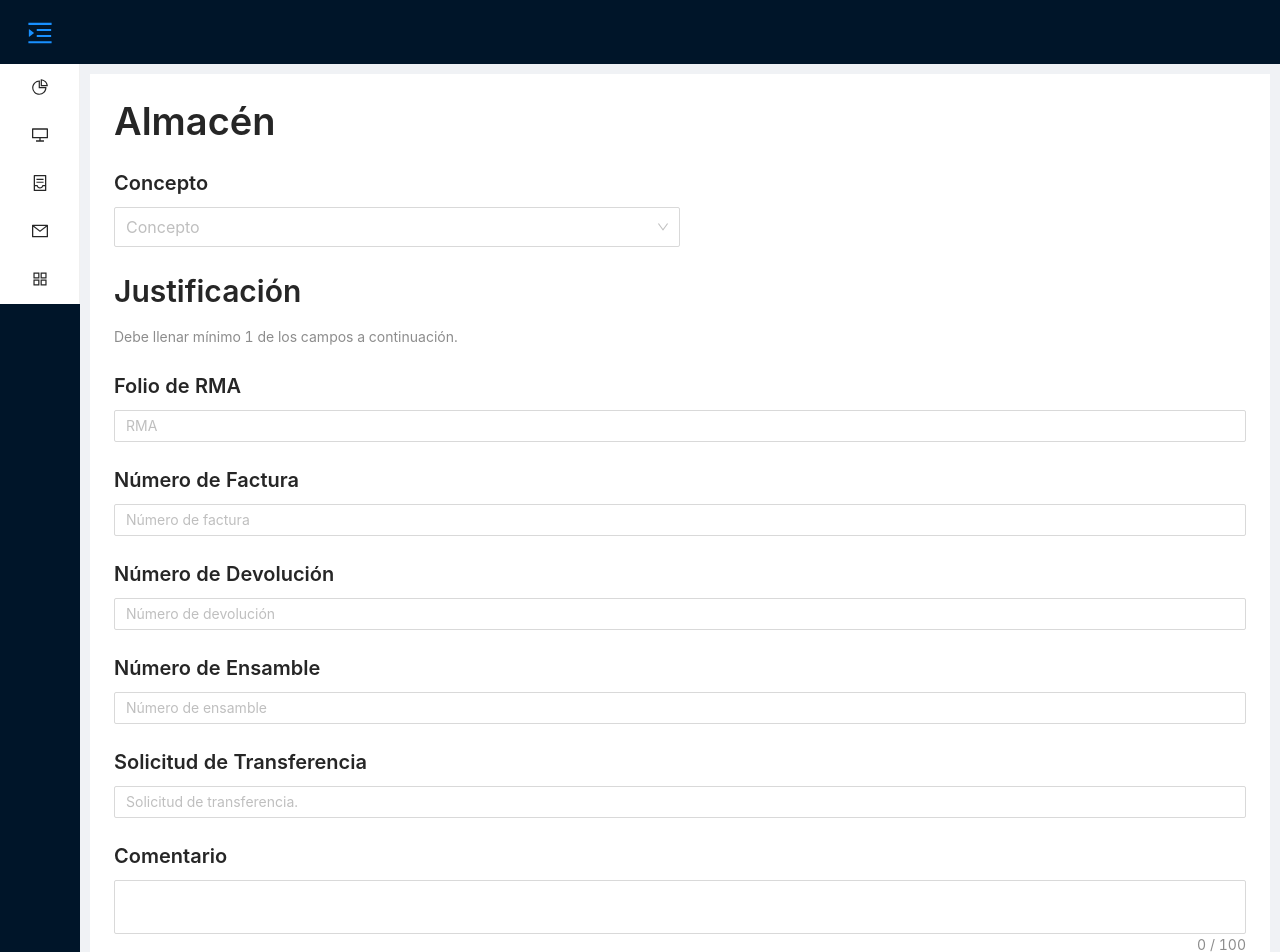
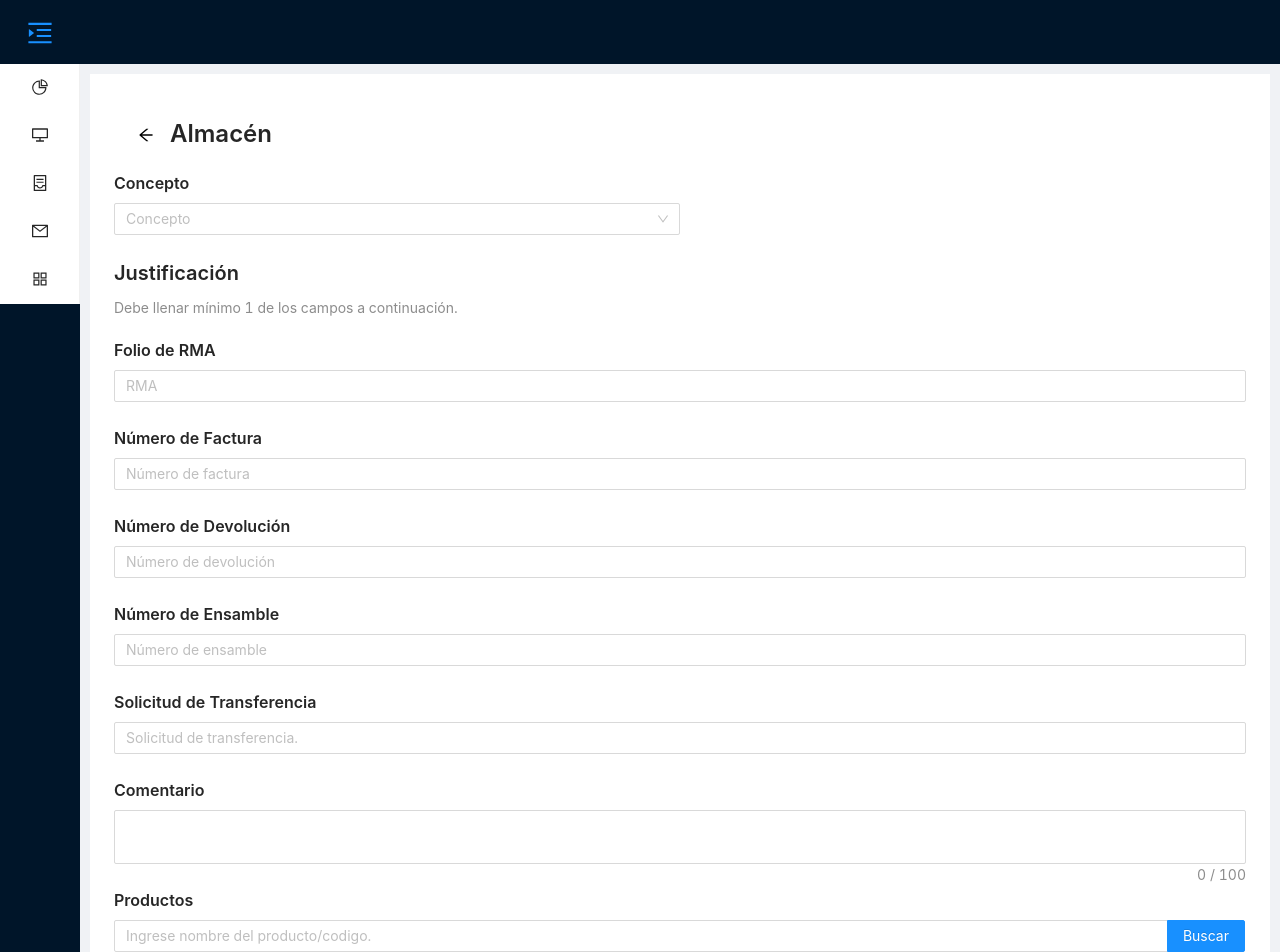
Before and after one commit to Kernel-System/kernel-system-app, a React (Create React App) app: page /almacen/nuevo in a window 1280 px wide. Shown: the top 952 px of the page. Built offline with nearby package versions, Linux system fonts and the light colour scheme.

Commit message:
refactor(NuevoMovimiento): adaptar formato de page NuevoMovimiento

```diff
--- a/src/pages/almacen/NuevoMovimiento/index.js
+++ b/src/pages/almacen/NuevoMovimiento/index.js
@@ -1,6 +1,8 @@
 import { Input, Button, Typography, Form, Select, message } from 'antd';
 import InputForm from 'components/shared/InputForm';
 import AlmacenTable from 'components/table/NuevoAlmacenTable';
+import HeadingBack from 'components/UI/HeadingBack';
+
 const { Search } = Input;
 const { Option } = Select;
 const { Title, Text } = Typography;
@@ -55,8 +57,8 @@ const index = () => {
         onFinish={onFinish}
         onFinishFailed={onFinishFailed}
       >
-        <Title>Almacén</Title>
-        <Title level={4}>Concepto</Title>
+        <HeadingBack title='Almacén' />
+        <Title level={5}>Concepto</Title>
         <Form.Item
           key='concepto'
           name='concepto'
@@ -72,7 +74,6 @@ const index = () => {
             style={{ width: '50%' }}
             placeholder='Concepto'
             optionFilterProp='children'
-            size='large'
             onChange={(value) => {
               handleChange(value);
             }}
@@ -89,47 +90,47 @@ const index = () => {
             <Option value='2'>XD</Option>
           </Select>
         </Form.Item>
-        <Title level={2}>Justificación</Title>
+        <Title level={4}>Justificación</Title>
         <Text type='secondary'>
           Debe llenar mínimo 1 de los campos a continuación.
         </Text>
 
-        <Title level={4}>Folio de RMA</Title>
+        <Title level={5}>Folio de RMA</Title>
         <InputForm
           titulo='rma'
           mensaje='Asignar RMA.'
           placeholder='RMA'
           required={false}
         />
-        <Title level={4}>Número de Factura</Title>
+        <Title level={5}>Número de Factura</Title>
         <InputForm
           titulo='no_factura'
           mensaje='Asignar un número de factura.'
           placeholder='Número de factura'
           required={false}
         />
-        <Title level={4}>Número de Devolución</Title>
+        <Title level={5}>Número de Devolución</Title>
         <InputForm
           titulo='no_devolucion'
           mensaje='Asignar un número de devolución.'
           placeholder='Número de devolución'
           required={false}
         />
-        <Title level={4}>Número de Ensamble</Title>
+        <Title level={5}>Número de Ensamble</Title>
         <InputForm
           titulo='no_ensamble'
           mensaje='Asignar un número de ensamble.'
           placeholder='Número de ensamble'
           required={false}
         />
-        <Title level={4}>Solicitud de Transferencia</Title>
+        <Title level={5}>Solicitud de Transferencia</Title>
         <InputForm
           titulo='no_transferencia'
           mensaje='Asignar una solicitud de transferencia.'
           placeholder='Solicitud de transferencia.'
           required={false}
         />
-        <Title level={4}>Comentario</Title>
+        <Title level={5}>Comentario</Title>
         <Form.Item
           name='comentario'
           rules={[
@@ -150,12 +151,11 @@ const index = () => {
             style={{ fontSize: '20' }}
           />
         </Form.Item>
-        <Title level={4}>Productos</Title>
+        <Title level={5}>Productos</Title>
         <Search
           placeholder='Ingrese nombre del producto/codigo.'
           allowClear
           enterButton='Buscar'
-          size='large'
           onSearch={onSearch}
         />
 
```
